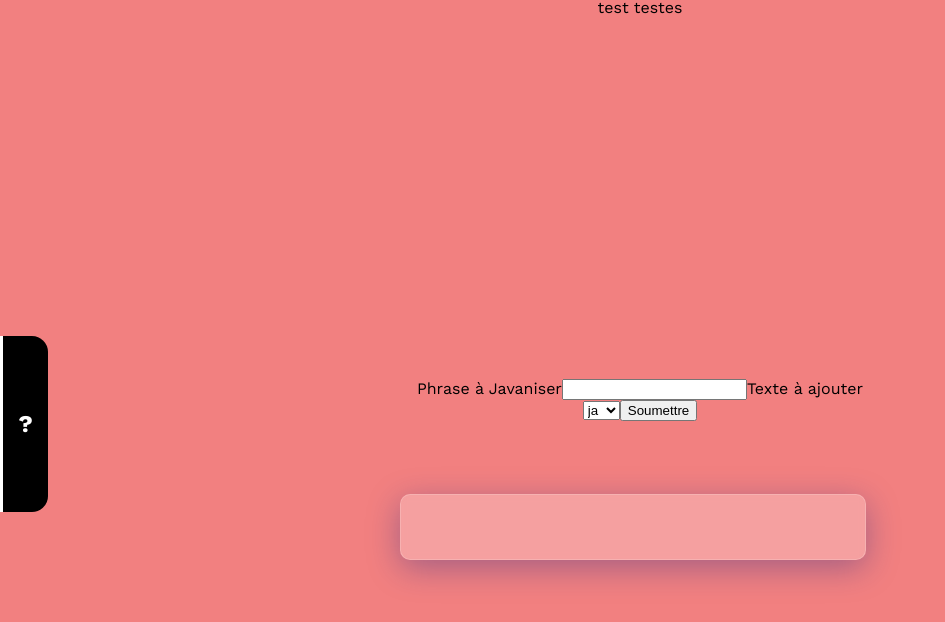
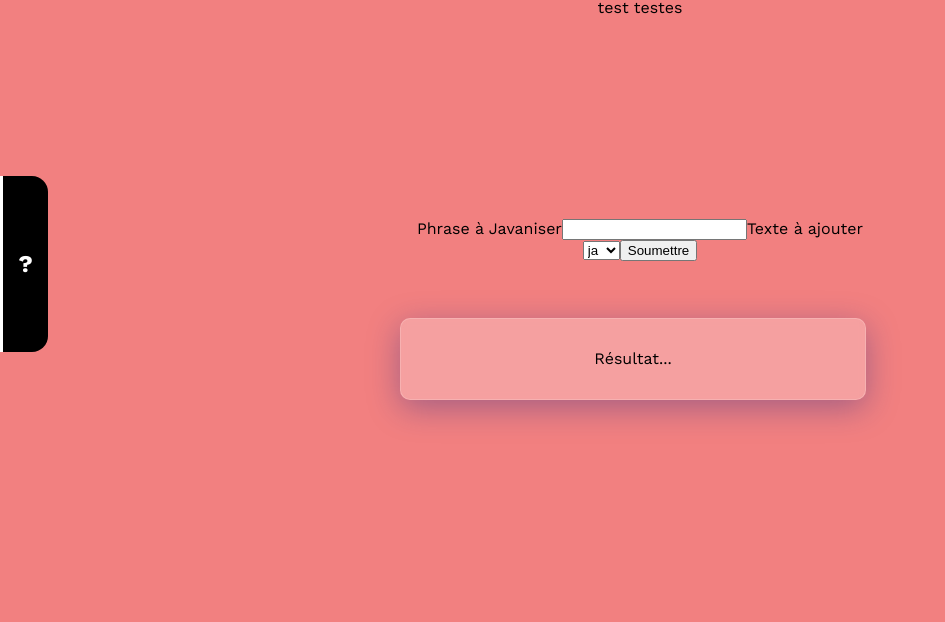
Before and after one commit to thiebautremy/generator_secretCode_TDD, a React (Create React App) app: page / in a window 1280 px wide. Shown: the top 622 px of the page, without its empty margins (0-945 px from the left). Built offline with nearby package versions, Linux system fonts and the light colour scheme.

Commit message:
style + refacto

```diff
--- a/src/components/Form/form.css
+++ b/src/components/Form/form.css
@@ -11,35 +11,3 @@
 .main form {
    max-width: 30rem;
 }
-
-.glassmorph {
-    background: rgba( 255, 255, 255, 0.25 );
-box-shadow: 0 8px 32px 0 rgba( 31, 38, 135, 0.37 );
-backdrop-filter: blur( 4px );
--webkit-backdrop-filter: blur( 4px );
-border-radius: 10px;
-border: 1px solid rgba( 255, 255, 255, 0.18 );
-padding: 2rem 10rem;
-position: absolute;
-bottom: 0;
-width: 30%;
-margin: auto;
-}
-
-
-.fade-enter{
-    opacity: 0;
- }
- .fade-exit{
-    opacity: 1;
- }
- .fade-enter-active{
-    opacity: 1;
- }
- .fade-exit-active{
-    opacity: 0;
- }
- .fade-enter-active,
- .fade-exit-active{
-    transition: opacity 500ms;
- }
--- a/src/components/Form/form.js
+++ b/src/components/Form/form.js
@@ -6,16 +6,14 @@ import {
   updatePhrase,
   updateJavanisedPhrase,
 } from "../../redux/phrasesSlice";
-import { SwitchTransition, CSSTransition } from "react-transition-group";
 import { javanais_generator } from "../../services/functions";
+import PhraseJavanised from "../PhraseJavanised/phraseJavanised";
 
 const Form = () => {
   console.log(useSelector((state) => state));
 
   const phraseToChange = useSelector((state) => state.phrases.phraseToChange);
   const phraseToAdd = useSelector((state) => state.phrases.stringToAdd);
-  const phraseJavanised = useSelector((state) => state.phrases.javanisedPhrase);
-  const [state, setState] = useState(true);
   const dispatch = useDispatch();
   const handleOnSubmit = (e) => {
     e.preventDefault();
@@ -23,6 +21,7 @@ const Form = () => {
       updateJavanisedPhrase(javanais_generator(phraseToChange, phraseToAdd))
     );
   };
+  const [state, setState] = useState(true);
   return (
     <main className="main">
       <form onSubmit={(e) => handleOnSubmit(e)}>
@@ -48,20 +47,7 @@ const Form = () => {
           Soumettre
         </button>
       </form>
-
-      <SwitchTransition>
-        <CSSTransition
-          key={state}
-          addEndListener={(node, done) =>
-            node.addEventListener("transitionend", done, false)
-          }
-          classNames="fade"
-        >
-          <div className="glassmorph">
-            {phraseJavanised && <p>{phraseJavanised}</p>}
-          </div>
-        </CSSTransition>
-      </SwitchTransition>
+      <PhraseJavanised state={state} />
     </main>
   );
 };
--- /dev/null
+++ b/src/components/PhraseJavanised/phraseJavanised.css
@@ -0,0 +1,31 @@
+.glassmorph {
+    background: rgba( 255, 255, 255, 0.25 );
+box-shadow: 0 8px 32px 0 rgba( 31, 38, 135, 0.37 );
+backdrop-filter: blur( 4px );
+-webkit-backdrop-filter: blur( 4px );
+border-radius: 10px;
+border: 1px solid rgba( 255, 255, 255, 0.18 );
+padding: 2rem 10rem;
+position: absolute;
+bottom: 0;
+width: 30%;
+margin: auto;
+}
+
+
+.fade-enter{
+    opacity: 0;
+ }
+ .fade-exit{
+    opacity: 1;
+ }
+ .fade-enter-active{
+    opacity: 1;
+ }
+ .fade-exit-active{
+    opacity: 0;
+ }
+ .fade-enter-active,
+ .fade-exit-active{
+    transition: opacity 500ms;
+ }
--- /dev/null
+++ b/src/components/PhraseJavanised/phraseJavanised.js
@@ -0,0 +1,25 @@
+import React from "react";
+import { useSelector } from "react-redux";
+import { SwitchTransition, CSSTransition } from "react-transition-group";
+import "./phraseJavanised.css";
+
+const PhraseJavanised = (props) => {
+  const phraseJavanised = useSelector((state) => state.phrases.javanisedPhrase);
+  return (
+    <SwitchTransition>
+      <CSSTransition
+        key={props.state}
+        addEndListener={(node, done) =>
+          node.addEventListener("transitionend", done, false)
+        }
+        classNames="fade"
+      >
+        <div className="glassmorph">
+          {phraseJavanised === "" ? "Résultat..." : <p>{phraseJavanised}</p>}
+        </div>
+      </CSSTransition>
+    </SwitchTransition>
+  );
+};
+
+export default PhraseJavanised;
--- a/src/index.css
+++ b/src/index.css
@@ -59,6 +59,5 @@ text-align: center;
 }
 
 #root {
-	width: 100vw;
-	height: 100vh;
+	/* width: 100vw; */
 }
--- a/src/pages/App.css
+++ b/src/pages/App.css
@@ -2,7 +2,7 @@
   text-align: center;
   font-family: WorkSans;
   position: relative;
-  height: 100%;
+  min-height: 30rem;
 }
 
 .sideMenuContainer {
```
